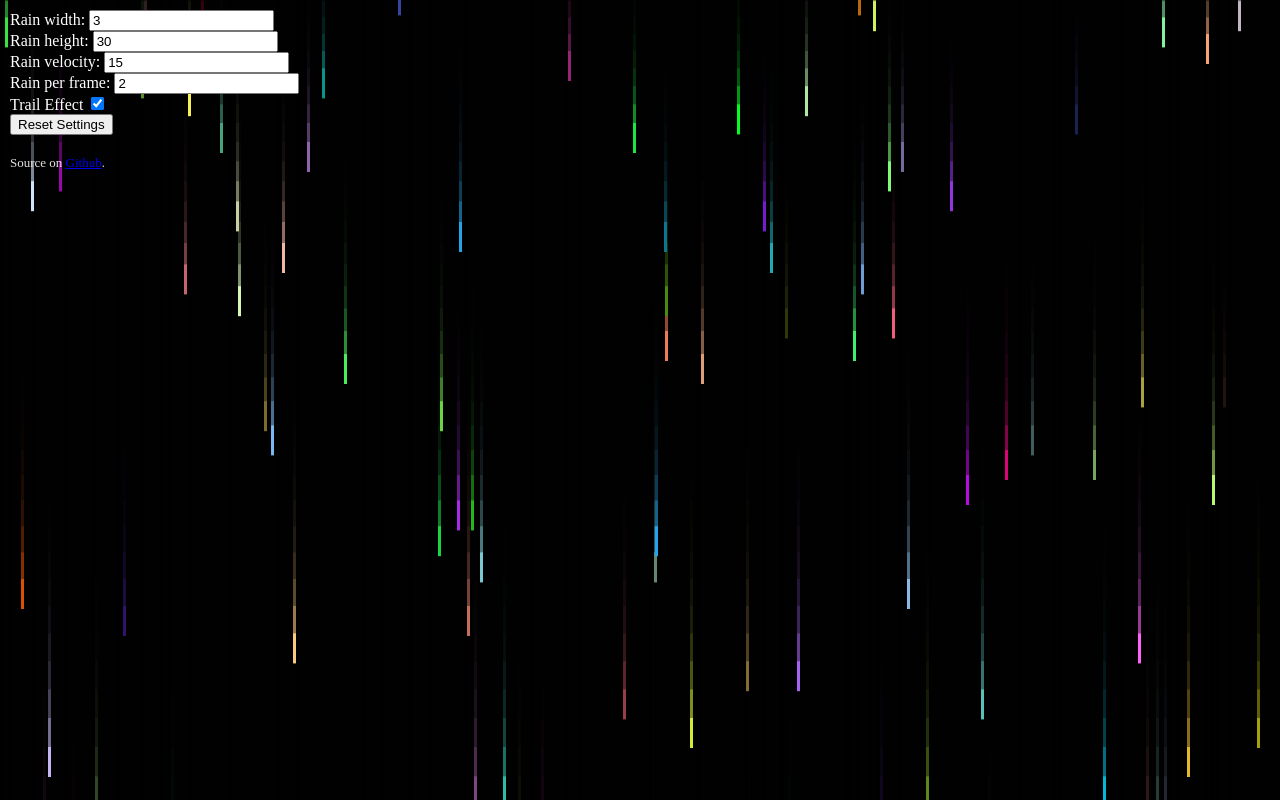
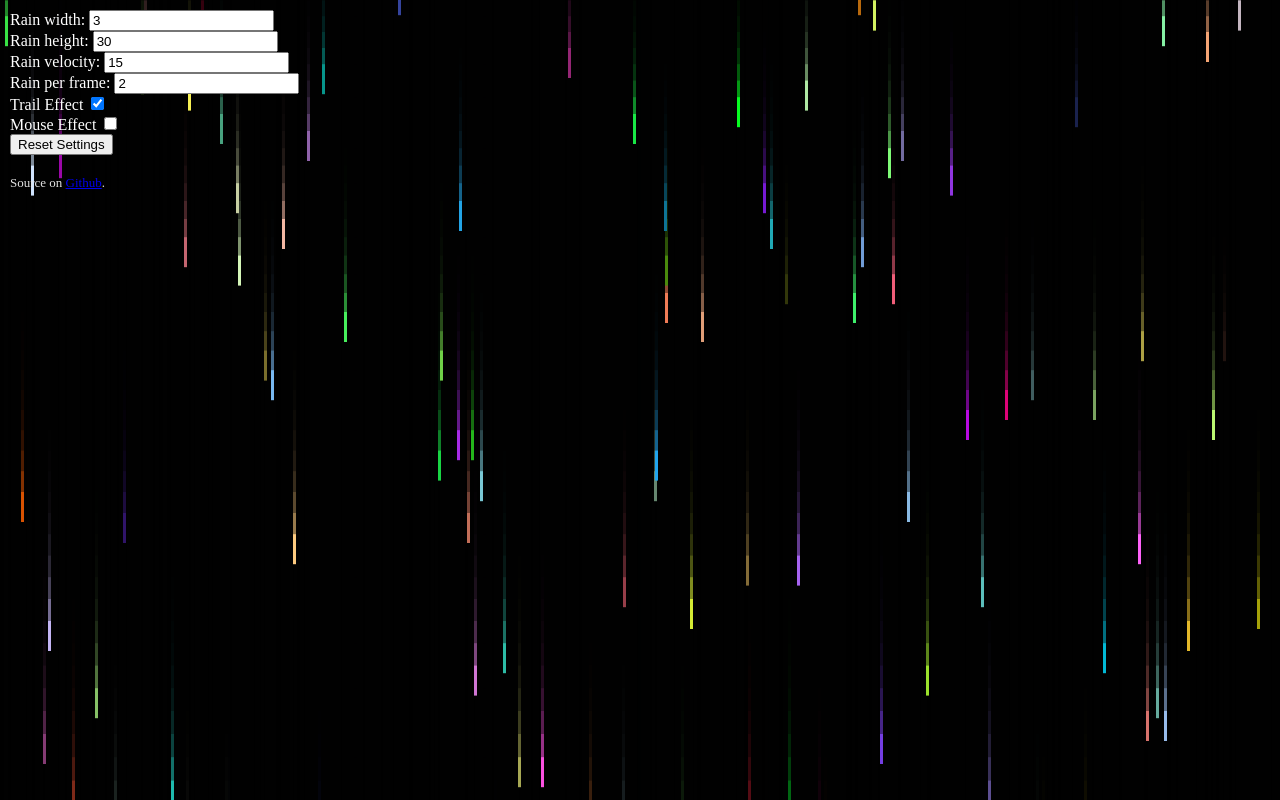
Before and after one commit to OhBeomho/RainbowRain, a plain HTML site: page index.html in a window 1280 px wide. Both pictures are taken after a click on the button "Reset Settings". Drawn offline with Linux system fonts and the light colour scheme.

Commit message:
Added Mouse Effect

```diff
--- a/index.html
+++ b/index.html
@@ -47,6 +47,7 @@
 			Rain velocity: <input type="number" id="rainVelocity" value="15" max="100" /><br />
 			Rain per frame: <input type="number" id="rainPerFrame" value="2" max="10" /><br />
 			Trail Effect <input type="checkbox" id="trailEffect" checked /><br />
+			Mouse Effect <input type="checkbox" id="mouseEffect"><br />
 			<button type="button" id="reset">Reset Settings</button><br /><br />
 			<span style="color: rgb(227, 227, 227); font-size: 13px">
 				Source on <a href="https://github.com/OhBeomho/RainbowRain" target="_blank">Github</a>.<br /><br />
--- a/rain.js
+++ b/rain.js
@@ -1,86 +1,119 @@
-const canvas = document.getElementById('canvas');
-const ctx = canvas.getContext('2d');
+const canvas = document.getElementById('canvas')
+const ctx = canvas.getContext('2d')
 
-canvas.width = window.innerWidth;
-canvas.height = window.innerHeight;
+canvas.width = window.innerWidth
+canvas.height = window.innerHeight
 
-const rainWidthInput = document.getElementById('rainWidth');
-const rainHeightInput = document.getElementById('rainHeight');
-const rainVelocityInput = document.getElementById('rainVelocity');
-const rainPerFrameInput = document.getElementById('rainPerFrame');
-const trailEffectToggle = document.getElementById('trailEffect');
-const resetButton = document.getElementById('reset');
+const rainWidthInput = document.getElementById('rainWidth')
+const rainHeightInput = document.getElementById('rainHeight')
+const rainVelocityInput = document.getElementById('rainVelocity')
+const rainPerFrameInput = document.getElementById('rainPerFrame')
+const trailEffectToggle = document.getElementById('trailEffect')
+const mouseEffectToggle = document.getElementById('mouseEffect')
+const resetButton = document.getElementById('reset')
 
-let rainWidth = parseInt(rainWidthInput.value);
-let rainHeight = parseInt(rainHeightInput.value);
-let rainVelocity = parseInt(rainVelocityInput.value);
-let rainPerFrame = parseInt(rainPerFrameInput.value);
-let trailEffect = trailEffectToggle.checked;
+let rainWidth = parseInt(rainWidthInput.value)
+let rainHeight = parseInt(rainHeightInput.value)
+let rainVelocity = parseInt(rainVelocityInput.value)
+let rainPerFrame = parseInt(rainPerFrameInput.value)
+let trailEffect = trailEffectToggle.checked
+let mouseEffect = mouseEffectToggle.checked
+
+let mouseX = 0,
+	mouseY = 0
+const mouseEffectSize = 200
 
 resetButton.addEventListener('click', () => {
-	rainWidth = 3;
-	rainHeight = 30;
-	rainVelocity = 15;
-	rainPerFrame = 2;
-	trailEffect = true;
+	rainWidth = 3
+	rainHeight = 30
+	rainVelocity = 15
+	rainPerFrame = 2
+	trailEffect = true
+	mouseEffect = false
 
-	rainWidthInput.value = 3;
-	rainHeightInput.value = 30;
-	rainVelocityInput.value = 15;
-	rainPerFrameInput.value = 2;
-	trailEffectToggle.checked = true;
-});
+	rainWidthInput.value = 3
+	rainHeightInput.value = 30
+	rainVelocityInput.value = 15
+	rainPerFrameInput.value = 2
+	trailEffectToggle.checked = true
+	mouseEffectToggle.checked = false
+})
 
 rainWidthInput.addEventListener('change', () => {
-	rainWidth = parseInt(rainWidthInput.value);
-});
+	rainWidth = parseInt(rainWidthInput.value)
+})
 
 rainHeightInput.addEventListener('change', () => {
-	rainHeight = parseInt(rainHeightInput.value);
-});
+	rainHeight = parseInt(rainHeightInput.value)
+})
 
 rainVelocityInput.addEventListener('change', () => {
-	rainVelocity = parseInt(rainVelocityInput.value);
-});
+	rainVelocity = parseInt(rainVelocityInput.value)
+})
 
 rainPerFrameInput.addEventListener('change', () => {
-	rainPerFrame = parseInt(rainPerFrameInput.value);
-});
+	rainPerFrame = parseInt(rainPerFrameInput.value)
+})
 
 trailEffectToggle.addEventListener('change', () => {
-	trailEffect = trailEffectToggle.checked;
-});
+	trailEffect = trailEffectToggle.checked
+})
+
+mouseEffectToggle.addEventListener('change', () => {
+	mouseEffect = mouseEffectToggle.checked
+})
+
+window.addEventListener('mousemove', (e) => {
+	mouseX = e.clientX
+	mouseY = e.clientY
+})
 
 class Rain {
 	constructor(x, y, width, height, color) {
-		this.x = x;
-		this.y = y;
-		this.width = width;
-		this.height = height;
-		this.color = color;
-		this.velocity = rainVelocity;
+		this.x = x
+		this.y = y
+		this.width = width
+		this.height = height
+		this.color = color
+		this.velocity = rainVelocity
 	}
 
 	draw() {
-		ctx.fillStyle = this.color;
-		ctx.fillRect(this.x, this.y, this.width, this.height);
+		ctx.fillStyle = this.color
+		ctx.fillRect(this.x, this.y, this.width, this.height)
 	}
 
 	update() {
-		this.velocity += 0.4;
-		this.y += this.velocity;
+		this.velocity += 0.2
+		this.y += this.velocity
+
+		if (mouseEffect) {
+			const realX = mouseX - mouseEffectSize / 2,
+				realY = mouseY - mouseEffectSize / 2
+
+			if (
+				this.x + this.width > realX &&
+				realX + mouseEffectSize > this.x &&
+				this.y + this.height > realY &&
+				realY + mouseEffectSize > this.y
+			) {
+				this.velocity -= 5
+
+				if (this.x < mouseX) this.x -= 6
+				else this.x += 6
+			}
+		}
 	}
 }
 
-const rains = [];
-let handle;
+const rains = []
 
 function animate() {
 	if (trailEffect) {
-		ctx.fillStyle = 'rgba(0, 0, 0, 0.4)';
-		ctx.fillRect(0, 0, canvas.width, canvas.height);
+		ctx.fillStyle = 'rgba(0, 0, 0, 0.4)'
+		ctx.fillRect(0, 0, canvas.width, canvas.height)
 	} else {
-		ctx.clearRect(0, 0, canvas.width, canvas.height);
+		ctx.clearRect(0, 0, canvas.width, canvas.height)
 	}
 
 	for (let i = 0; i < rainPerFrame; i++) {
@@ -94,24 +127,32 @@ function animate() {
 					Math.random() * 255
 				)})`
 			)
-		);
+		)
 	}
 
 	for (let rain of rains) {
-		rain.draw();
-		rain.update();
+		rain.draw()
+		rain.update()
 
 		if (rain.y > canvas.height + 100) {
-			rains.splice(rains.indexOf(rain), 1);
+			rains.splice(rains.indexOf(rain), 1)
 		}
 	}
 
-	handle = window.requestAnimationFrame(animate);
+	if (mouseEffect) {
+		const realX = mouseX - mouseEffectSize / 2,
+			realY = mouseY - mouseEffectSize / 2
+
+		ctx.fillStyle = 'rgba(255, 255, 255, 0.1)'
+		ctx.fillRect(realX, realY, mouseEffectSize, mouseEffectSize)
+	}
+
+	requestAnimationFrame(animate)
 }
 
-handle = window.requestAnimationFrame(animate);
+animate()
 
 window.addEventListener('resize', () => {
-	canvas.width = window.innerWidth;
-	canvas.height = window.innerHeight;
-});
+	canvas.width = window.innerWidth
+	canvas.height = window.innerHeight
+})
```
